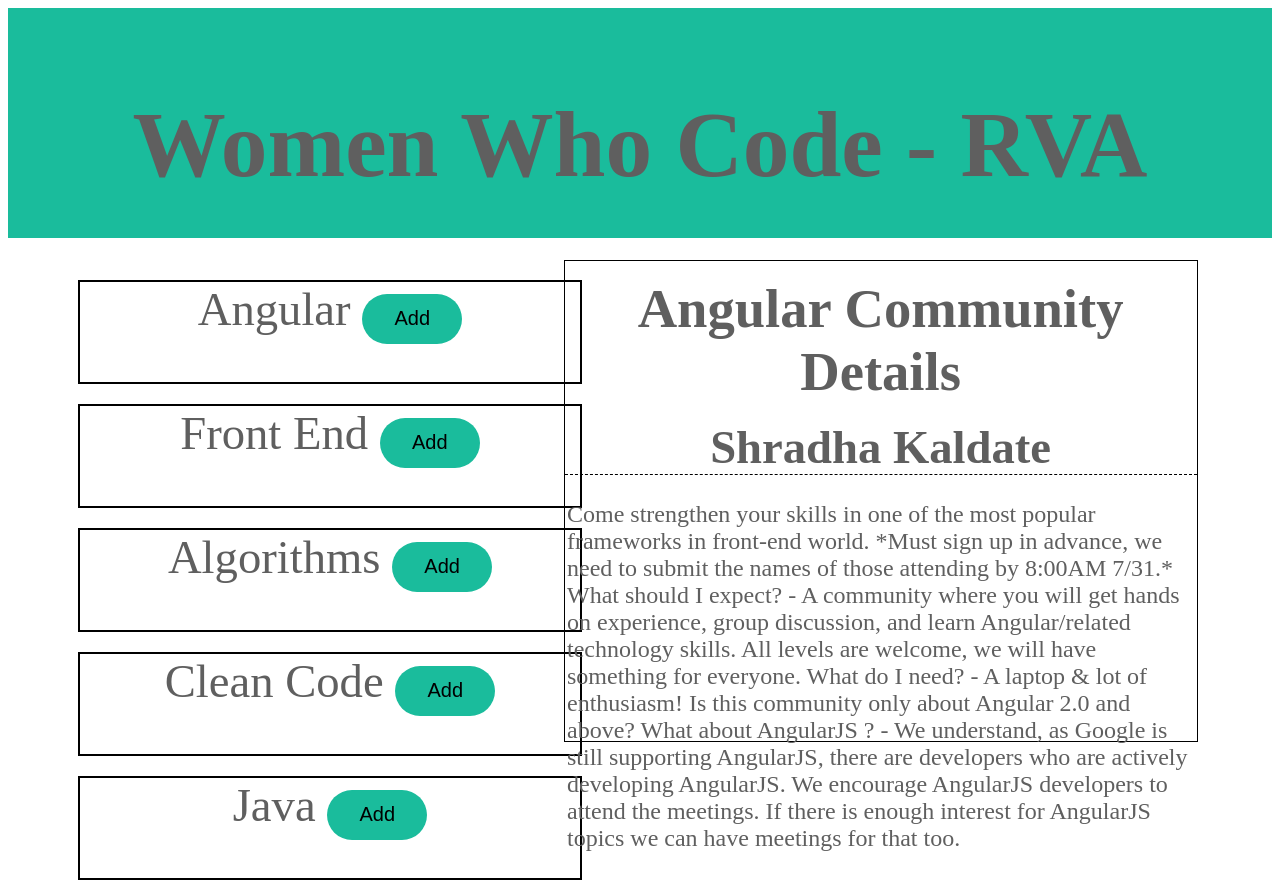
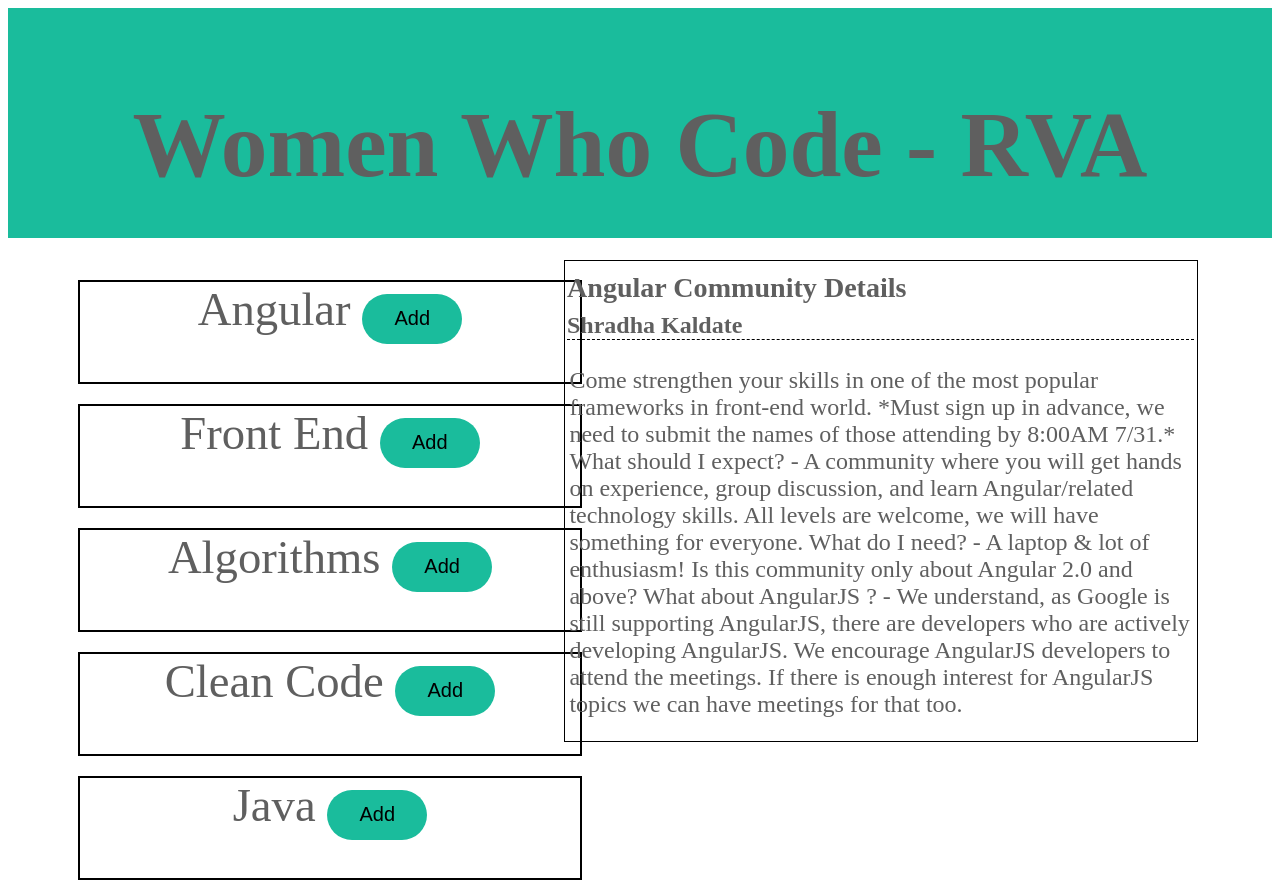
Before and after one commit to womenwhocoderichmond/angular-community, an Angular app in the folder ServiceExercise/WWCCommunities/: page / in a window 1280 px wide. Built offline with nearby package versions, Linux system fonts and the light colour scheme.

Commit message:
updating css

```diff
--- a/ServiceExercise/WWCCommunities/src/app/community-detail/community-detail.component.html
+++ b/ServiceExercise/WWCCommunities/src/app/community-detail/community-detail.component.html
@@ -1,5 +1,7 @@
-<h3 class="details-title">{{community.name}} Community Details</h3>
-<h4 *ngIf="community.leader != null" class="contact-details">{{community.leader.name}}</h4>
-<p class="details">
-    {{community.details}}
-</p>
+<div class="details">
+    <h3 class="details-title">{{community.name}} Community Details</h3>
+    <h4 *ngIf="community.leader != null" class="contact-details">{{community.leader.name}}</h4>
+    <p class="details">
+        {{community.details}}
+    </p>
+</div>
--- a/ServiceExercise/WWCCommunities/src/app/community/community.component.css
+++ b/ServiceExercise/WWCCommunities/src/app/community/community.component.css
@@ -1,10 +1,14 @@
-div {
+.container {
     height: 100px;
     width: 500px;
     border: 2pt solid black;
     margin-top: 20px;
     margin-left: 70px;
     margin-bottom: 20px;
+}
+
+.info {
+    font-size: 12pt;
 }
 
 button {
--- a/ServiceExercise/WWCCommunities/src/app/community/community.component.html
+++ b/ServiceExercise/WWCCommunities/src/app/community/community.component.html
@@ -1,4 +1,7 @@
-<div>
+<div class="container">
     {{name}}
     <button (click)="changeInterest()">{{btnValue}}</button>
+    <div class="info" (click)="updateCounter()">
+
+    </div>
 </div>
```
